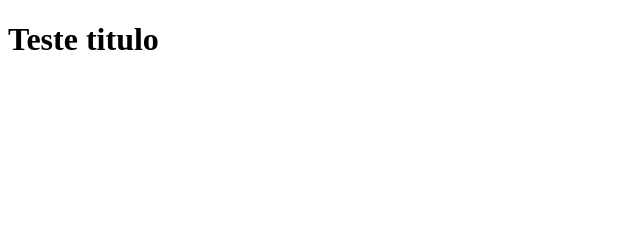
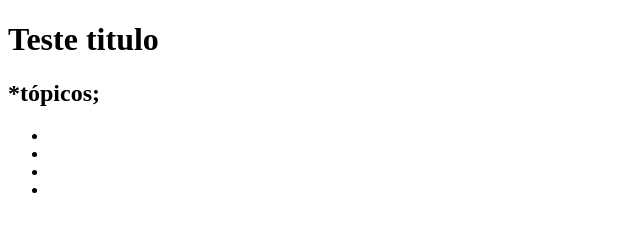
Before and after one commit to NickkShot/render, a plain HTML site: page index.html in a window 1280 px wide. Shown: the whole page, without its empty margins (0-640 px from the left). Drawn offline with Linux system fonts and the light colour scheme.

Commit message:
atualiação 1.0.1

```diff
--- a/index.html
+++ b/index.html
@@ -8,5 +8,13 @@
 </head>
 <body>
   <h1>Teste titulo</h1>
+
+  <h2>*tópicos;</h2>
+  <ul>
+    <li></li>
+    <li></li>
+    <li></li>
+    <li></li>
+  </ul>
 </body>
 </html>
```
